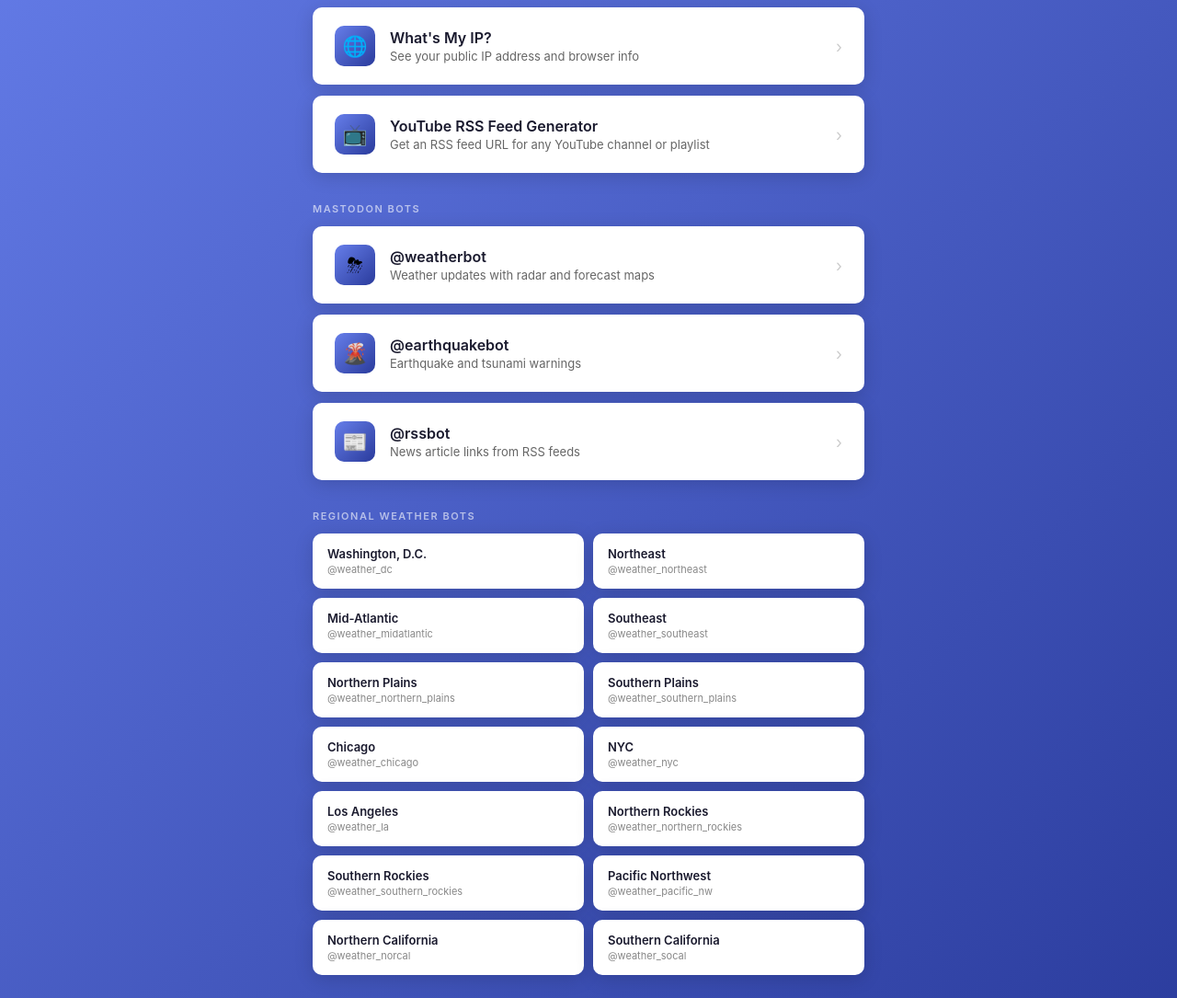
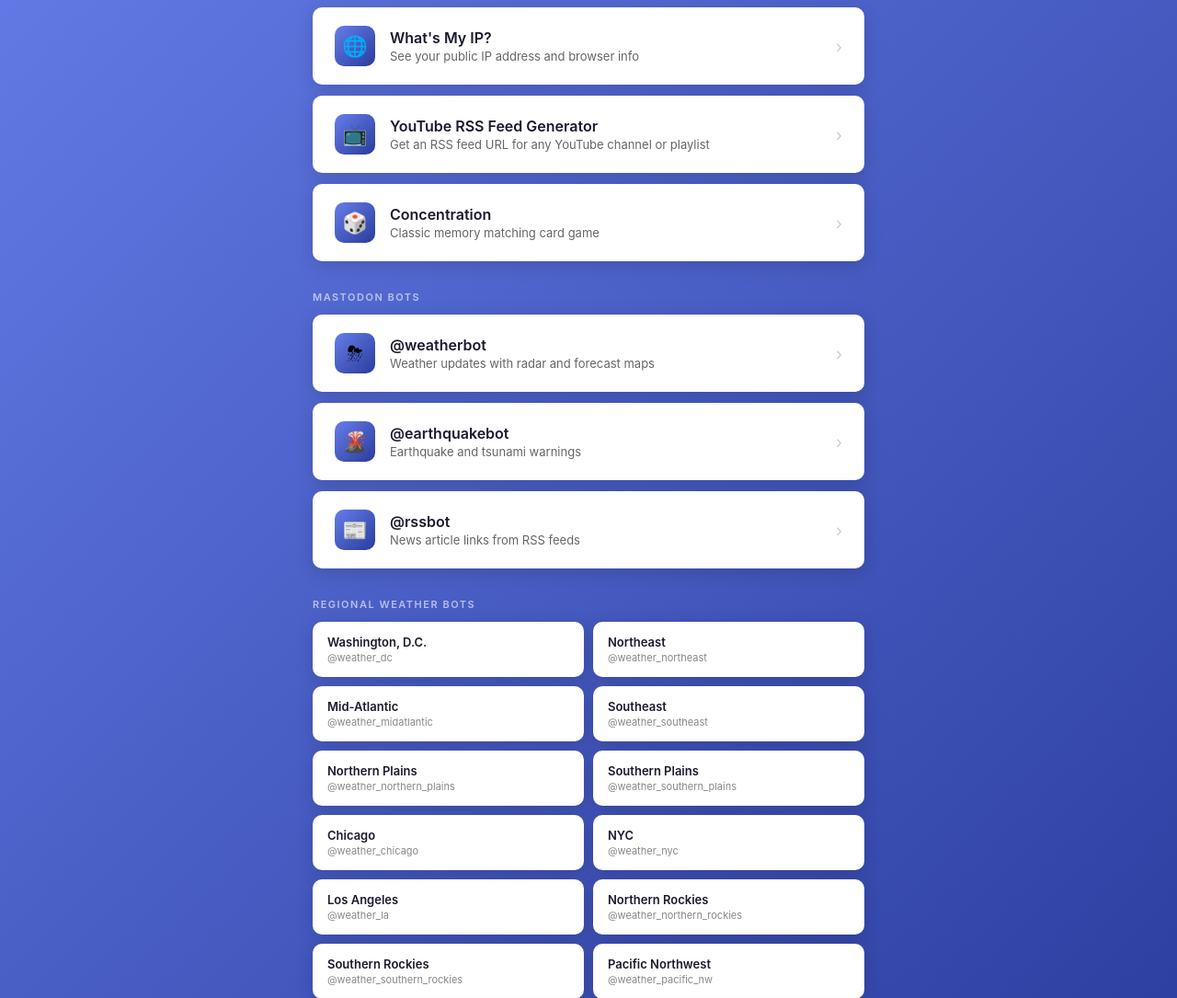
Before and after one commit to cclark31415/chrisclark-net, a Flask app: page / in a window 1280 px wide. Shown: the part 205-1290 px from the top of the page at 92% size. Run offline with Flask 3, Linux system fonts and the light colour scheme.

Commit message:
Adding link to concentration

```diff
--- a/templates/index.html
+++ b/templates/index.html
@@ -187,6 +187,14 @@
                 </div>
                 <div class="app-arrow">&#8250;</div>
             </a>
+            <a class="app-card" href="https://concentration.chrisclark.net">
+                <div class="app-icon">&#127922;</div>
+                <div class="app-info">
+                    <div class="app-name">Concentration</div>
+                    <div class="app-desc">Classic memory matching card game</div>
+                </div>
+                <div class="app-arrow">&#8250;</div>
+            </a>
         </div>
 
         <div class="section-label" style="margin-top: 32px;">Mastodon Bots</div>
```
